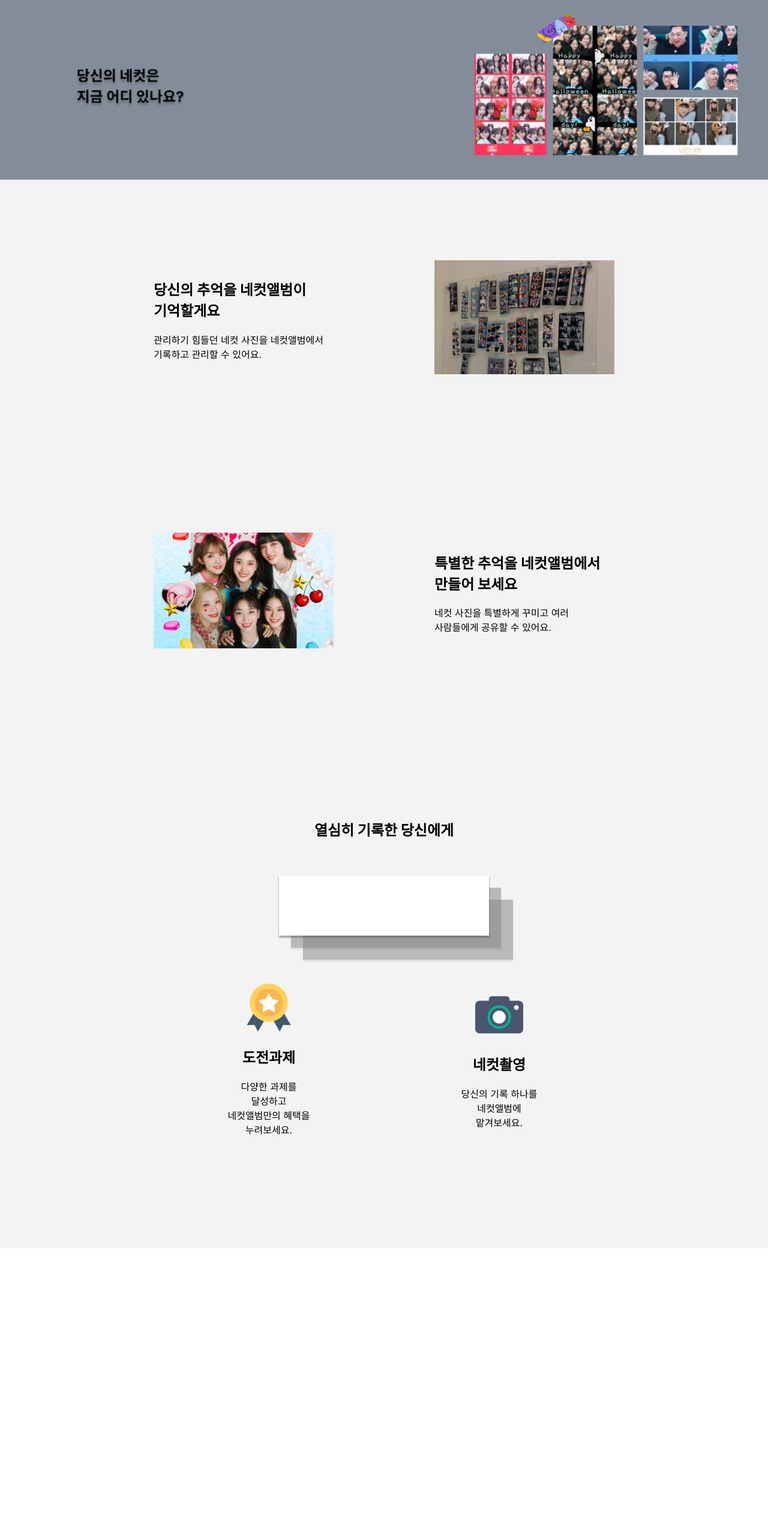
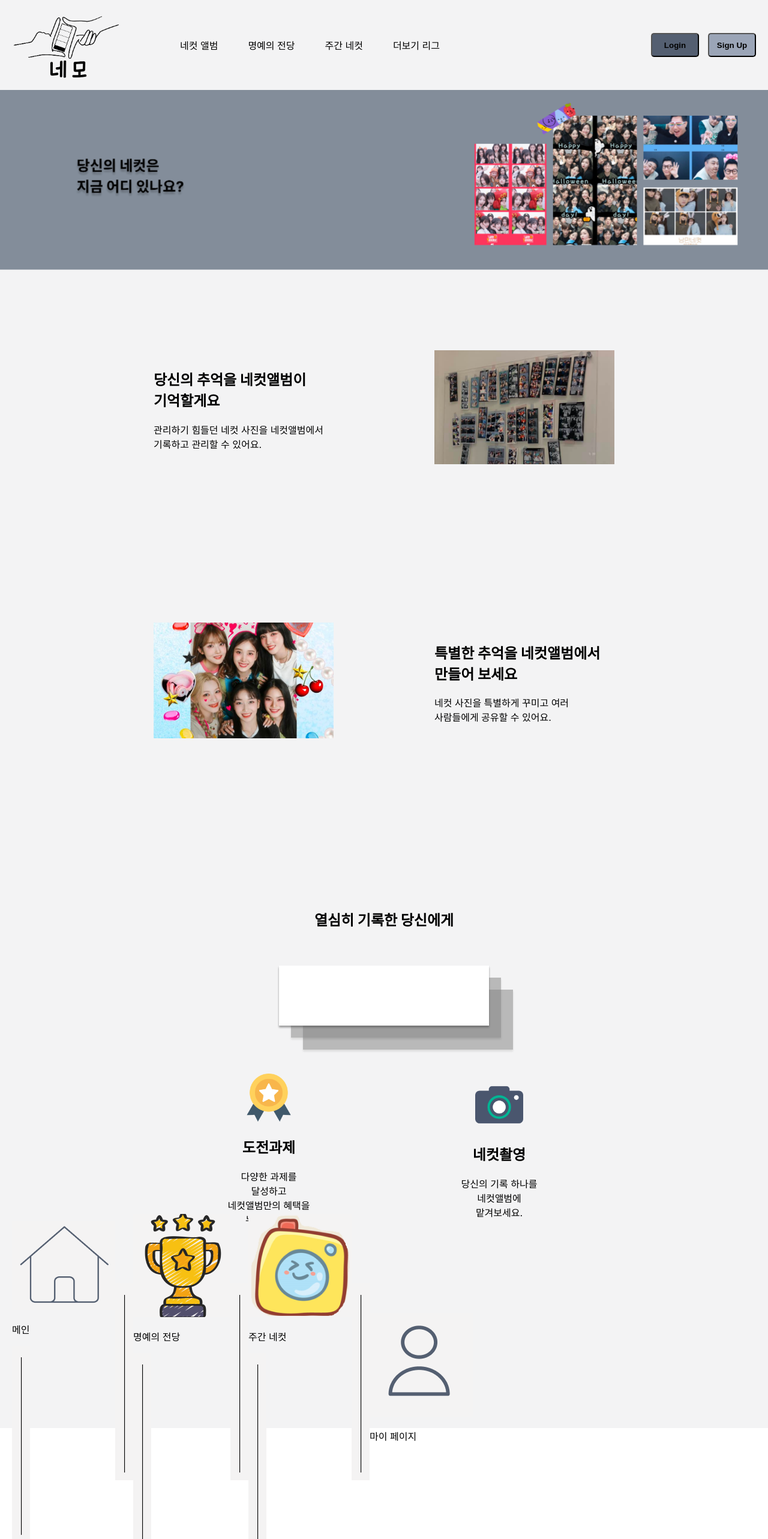
Before and after one commit to Step3-kakao-tech-campus/Team2_FE, a React (Create React App) app: page / in a window 1280 px wide. Shown: the top 2566 px of the page at 60% size. Before the commit the page ends 2081 px from the top, so only its background shows below. Built offline with nearby package versions, Linux system fonts and the light colour scheme.

Commit message:
feat: layout 추가

```diff
--- a/src/Route.tsx
+++ b/src/Route.tsx
@@ -1,10 +1,13 @@
 import { BrowserRouter, Route, Routes } from 'react-router-dom';
 import LandingPage from './pages/Landing';
+import Layout from './common/templates/Layout';
 const Router = () => {
     return (
         <BrowserRouter>
             <Routes>
-                <Route path="/" element={<LandingPage />} />
+                <Route element={<Layout />}>
+                    <Route path="/" element={<LandingPage />} />
+                </Route>
             </Routes>
         </BrowserRouter>
     );
--- /dev/null
+++ b/src/common/templates/Layout.js
@@ -0,0 +1,21 @@
+import { Outlet } from 'react-router-dom';
+import NavMobile from '../organisms/NavMobile';
+import NavBar from '../organisms/NavBar';
+
+const Layout = () => {
+    return (
+        <div>
+            <header>
+                <NavBar />
+            </header>
+            <body>
+                <Outlet />
+            </body>
+            <footer>
+                <NavMobile />
+            </footer>
+        </div>
+    );
+};
+
+export default Layout;
```
